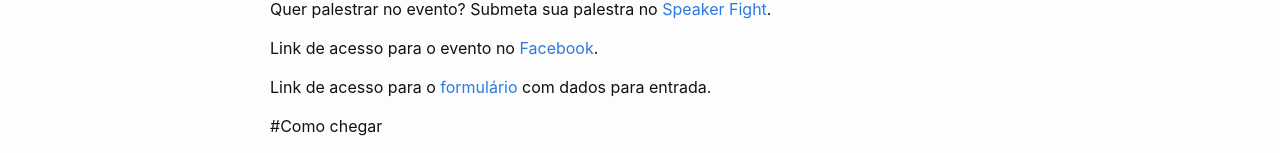
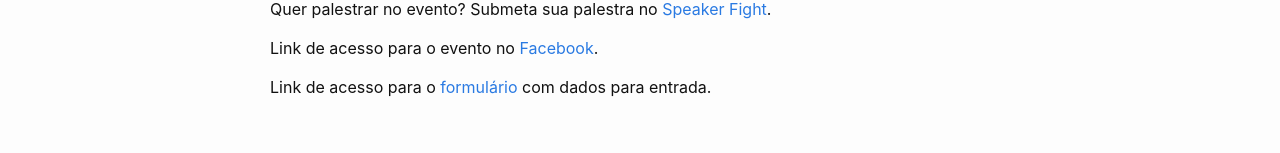
Before and after one commit to Grupy-ABC/Grupy-ABC.github.io, a Jekyll site: the page built from _posts/2018-05-12-grupy-abc-first-meetup.markdown, in a window 1280 px wide. Shown: the part 371-524 px from the top of the page. Built offline with Jekyll 4.4.1, drawn with Linux system fonts in a browser that asks for light colours; grey boxes are pictures that could not be loaded.

Commit message:
test maps implementation ufabcsantoandre

```diff
--- a/_posts/2018-05-12-grupy-abc-first-meetup.markdown
+++ b/_posts/2018-05-12-grupy-abc-first-meetup.markdown
@@ -15,8 +15,6 @@
 
 Link de acesso para o [formulário][form-data] com dados para entrada.
 
-#Como chegar
-<iframe src="https://www.google.com/maps/embed?pb=!1m18!1m12!1m3!1d3653.909847107476!2d-46.564140885020066!3d-23.679181784624483!2m3!1f0!2f0!3f0!3m2!1i1024!2i768!4f13.1!3m3!1m2!1s0x0%3A0xf1a53d9732f7a8c6!2sUFABC+-+Universidade+Federal+do+ABC+-+Campus+S%C3%A3o+Bernardo+do+Campo!5e0!3m2!1spt-BR!2sbr!4v1475259390536" width="100%" height="450" frameborder="0" style="border:0" allowfullscreen></iframe>
 
 [speaker-fight]: https://speakerfight.com/events/primeiro-encontro-do-grupy-abc/
 [fb-event]: #
```
